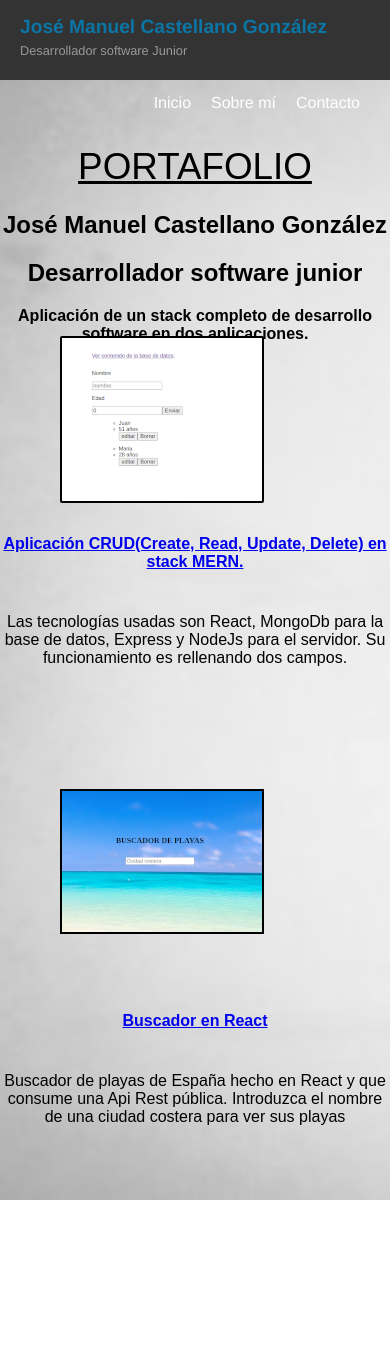
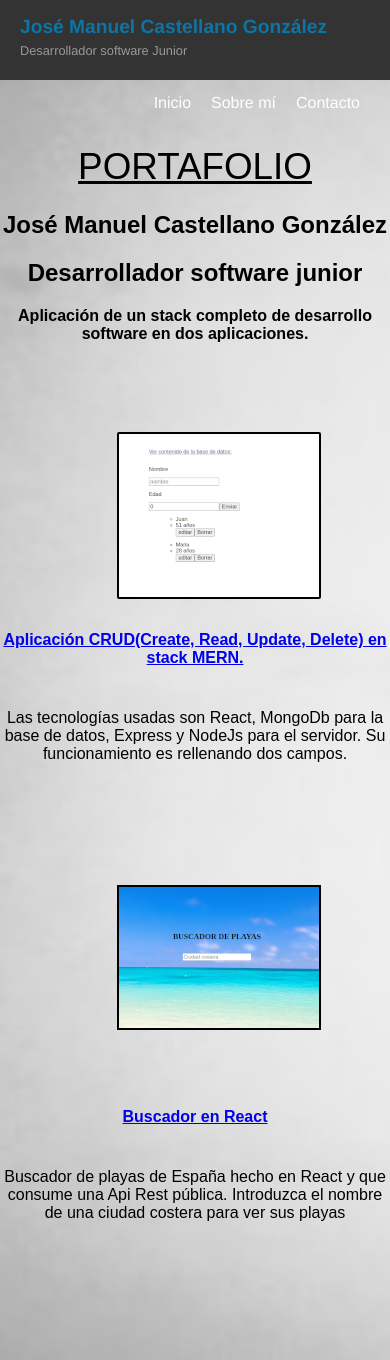
Before and after one commit to josemanuel80/hola-mundo, a React (Create React App) app: page / in a window 390 px wide. Before the commit the page ends 1200 px from the top, so only its background shows below. Built offline with nearby package versions, Linux system fonts and the light colour scheme.

Commit message:
responsive

```diff
--- a/src/components/App.js
+++ b/src/components/App.js
@@ -8,7 +8,7 @@ function App() {
       <div className="wrapper">
         <div className="mainText">
           <br></br>
-          <h1>
+          <h1 className="h1">
             <u>PORTAFOLIO</u>
           </h1>
           <h2>José Manuel Castellano González</h2>
@@ -58,7 +58,7 @@ function App() {
             </a>
             <p />
             <br></br>
-            <p>
+            <p className="part5">
               Buscador de playas de España hecho en React y que consume una Api
               Rest pública. Introduzca el nombre de una ciudad costera para ver
               sus playas
--- a/src/styles/App.css
+++ b/src/styles/App.css
@@ -14,6 +14,7 @@
 }
 .text1 {
   display: grid;
+  margin-top: 2rem;
   grid-template-columns: repeat(3, 1fr);
 }
 
@@ -47,15 +48,19 @@
   width: 200px;
   margin-bottom: 20%;
 }
+.part5 {
+  margin-bottom: 3rem;
+}
 @media screen and (max-width: 500px) {
   .wrapper {
     width: 100%;
-    height: 70rem;
+    height: 80rem;
     background-image: url('../assets/Fondo.jpg');
     background-size: cover;
     /*   display: grid;
   grid-template-columns: repeat(2, 1fr); */
     bottom: 0;
+    text-align: center;
   }
   .mainText {
     width: 100%;
@@ -63,17 +68,18 @@
     text-align: center;
   }
   .text1 {
+    margin-top: 8rem;
     display: block;
     text-align: center;
   }
-
+  .h1 {
+    text-align: center;
+  }
   .part1 {
     text-align: center;
     border: 2px solid black;
     border-radius: 2px;
-    margin: 2rem;
-    margin-top: 2rem;
-    margin-left: 60px;
+    margin-bottom: 2rem;
     height: 163px;
     width: 200px;
   }
@@ -94,9 +100,10 @@
     background-image: url('../assets/playa2.png');
     background-repeat: no-repeat;
     background-attachment: local;
-    margin-left: 60px;
     height: 141px;
     width: 200px;
-    margin-bottom: 20%;
   }
 }
+.part5 {
+  margin-bottom: 3rem;
+}
```
